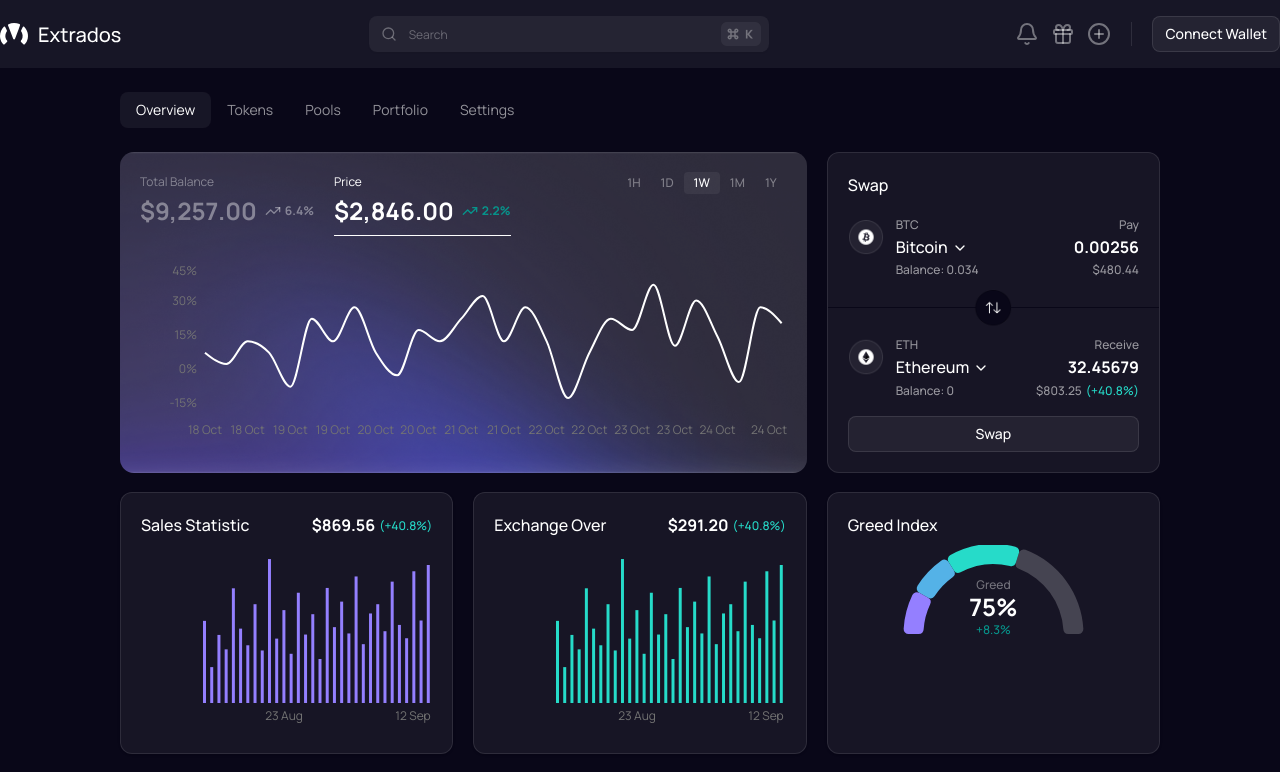
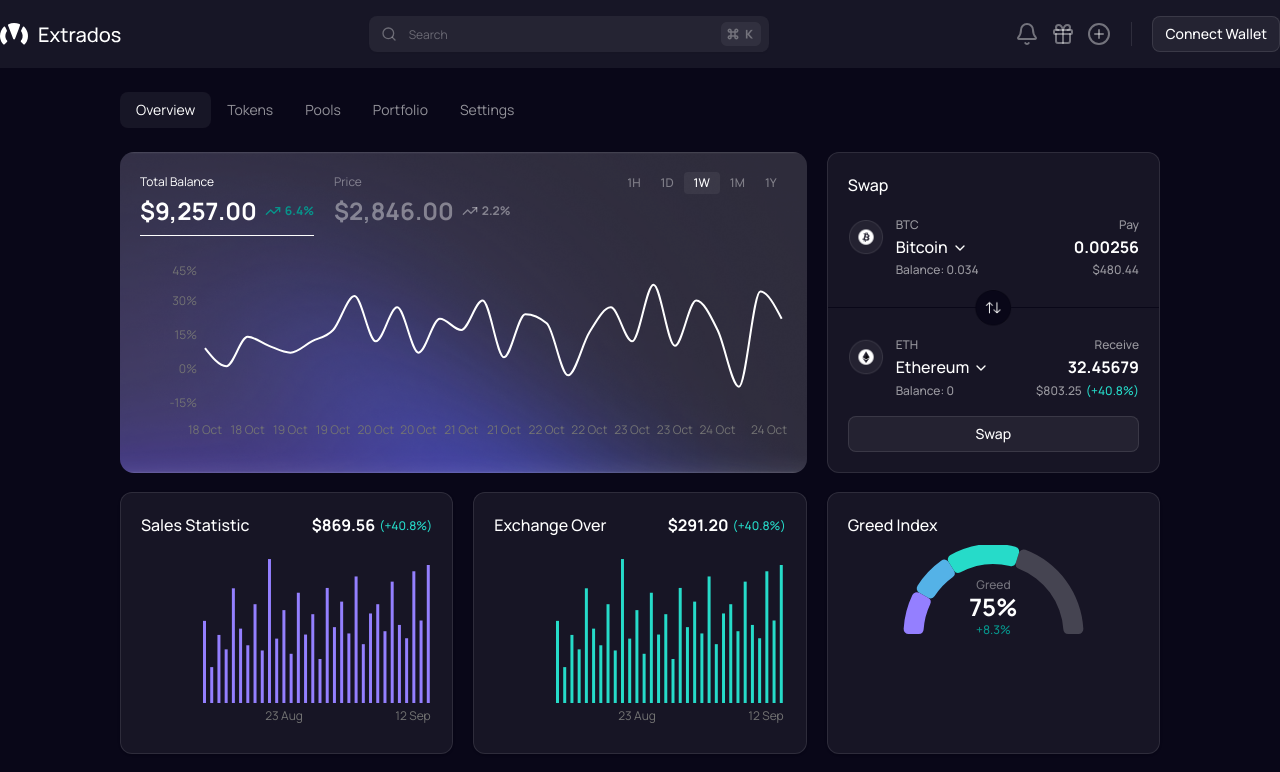
Before and after one commit to azkaanasiyya/extrados, a React (Vite) app: page / in a window 1280 px wide. Shown: the top 772 px of the page. Built offline with nearby package versions, Linux system fonts and the light colour scheme.

Commit message:
fix: fix activetab on total balance chart

```diff
--- a/src/components/overview/totalbalance/totalbalance.tsx
+++ b/src/components/overview/totalbalance/totalbalance.tsx
@@ -90,7 +90,7 @@ const CustomTooltip = ({ active, payload, label }: TooltipProps<ValueType, NameT
 };
 
 const TotalBalance = () => {
-  const [activeTab, setActiveTab] = useState('price');
+  const [activeTab, setActiveTab] = useState('balance');
   const [activeTime, setActiveTime] = useState('1W');
 
   const chartConfig: ChartConfig = {
```
